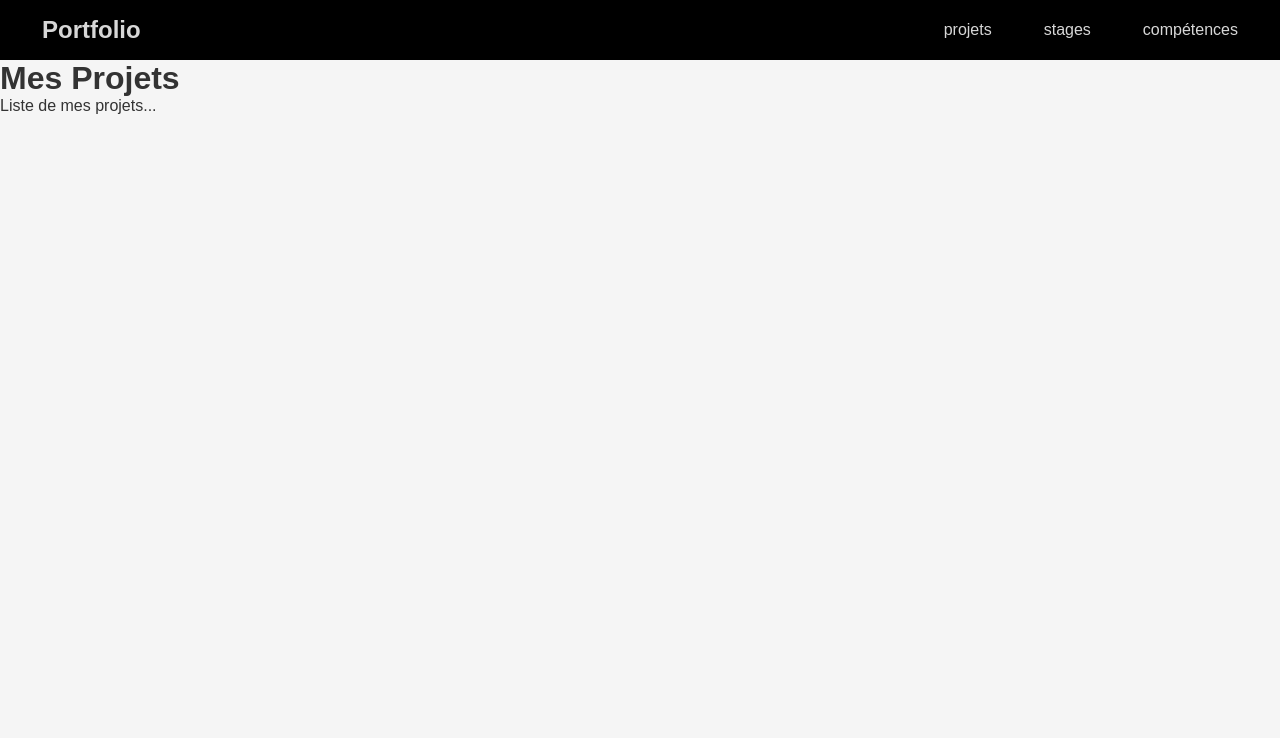
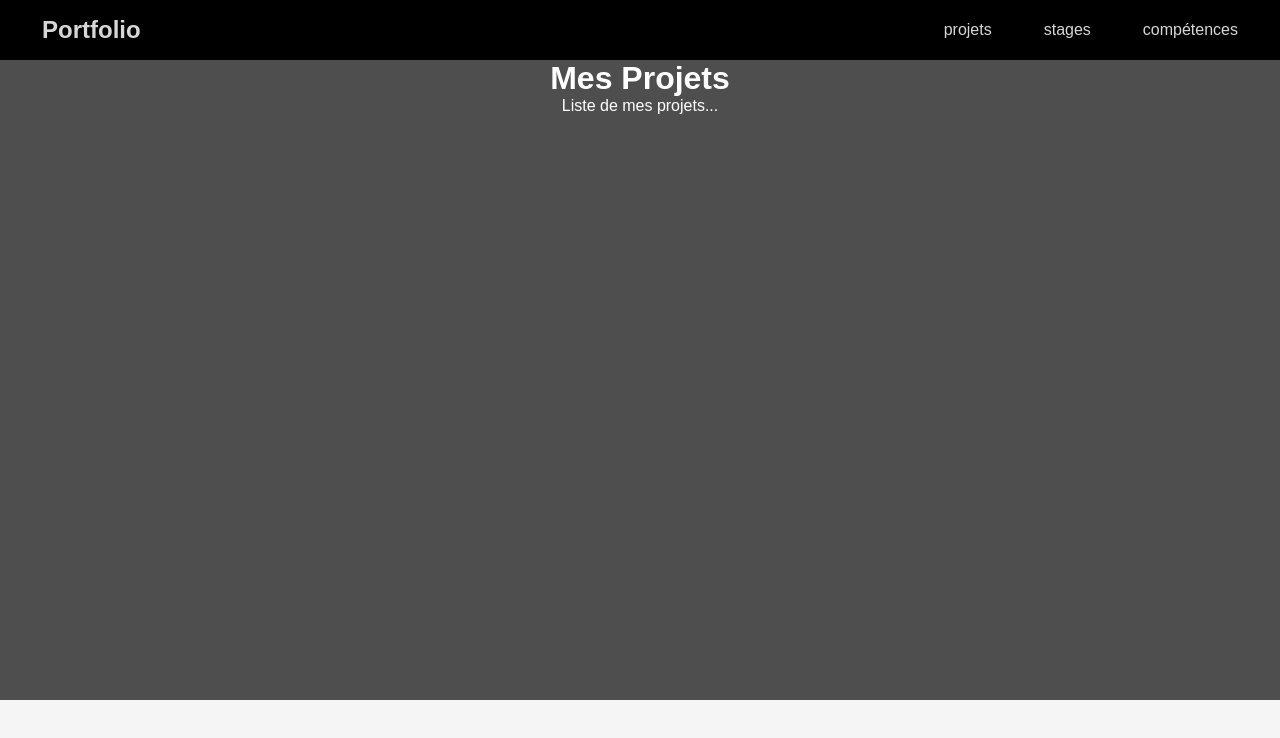
Before and after one commit to XxxAS7xxX/monPortfolio, a React (Vite) app: page /projets in a window 1280 px wide. Shown: the top 738 px of the page. Built offline with nearby package versions, Linux system fonts and the light colour scheme.

Commit message:
debut projets

```diff
--- a/src/projets.jsx
+++ b/src/projets.jsx
@@ -1,7 +1,7 @@
-
+import './styles/projets.css';
 function Projets() {
   return (
-    <div>
+    <div className="projets">
       <h1>Mes Projets</h1>
       <p>Liste de mes projets...</p>
     </div>
--- a/src/styles/projets.css
+++ b/src/styles/projets.css
@@ -0,0 +1,6 @@
+.projets{
+    min-height: 80vh;
+    color: white;
+    text-align: center;
+    background: rgb(78, 78, 78);
+}
```
